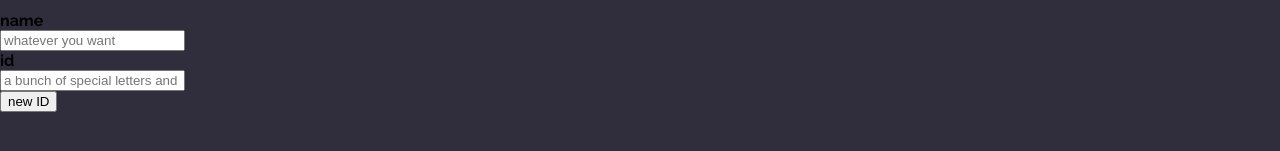
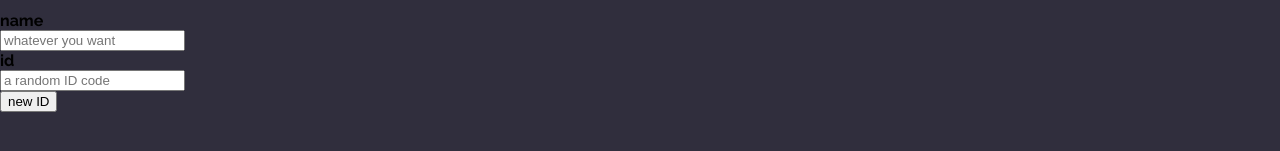
Before and after one commit to h-elliot/guessblue, a React (Create React App) app in the folder client/: page / in a window 1280 px wide. Shown: the part 339-490 px from the top of the page. Built offline with nearby package versions, Linux system fonts and the light colour scheme; no server answers.

Commit message:
replaced uuid with nanoid

```diff
--- a/client/src/components/Games/GamesList.js
+++ b/client/src/components/Games/GamesList.js
@@ -40,7 +40,7 @@ function GamesList({ setOpenGame }) {
 						name='choose-friend'
 						id='choose-friend'
 						onChange={handleSelect}>
-						<option selected value='pick a friend'>
+						<option defaultValue='pick a friend'>
 							pick your favorite friend
 						</option>
 						{friends.map((friend) => (
--- a/client/src/components/Login.js
+++ b/client/src/components/Login.js
@@ -1,4 +1,5 @@
 import React, { useRef } from 'react';
+import { nanoid } from 'nanoid';
 import { v4 as uuidv4 } from 'uuid';
 import './styles/Login.css';
 
@@ -12,7 +13,8 @@ function Login({ onIdSubmit }) {
 	}
 
 	function createNewId(e) {
-		onIdSubmit(uuidv4());
+		// onIdSubmit(uuidv4());
+		onIdSubmit(nanoid());
 	}
 	return (
 		<div className='login'>
@@ -33,7 +35,7 @@ function Login({ onIdSubmit }) {
 				<br />
 				<input
 					type='text'
-					placeholder='a bunch of special letters and numbers'
+					placeholder='a random ID code'
 					name='id'
 					ref={idRef}
 					required></input>
--- a/package.json
+++ b/package.json
@@ -1,5 +1,8 @@
 {
   "scripts": {
     "start": "node index.js"
+  },
+  "dependencies": {
+    "nanoid": "^3.1.23"
   }
 }
```
Also changed, not shown: 1 other file (tests, documents, lock files or other folders).
